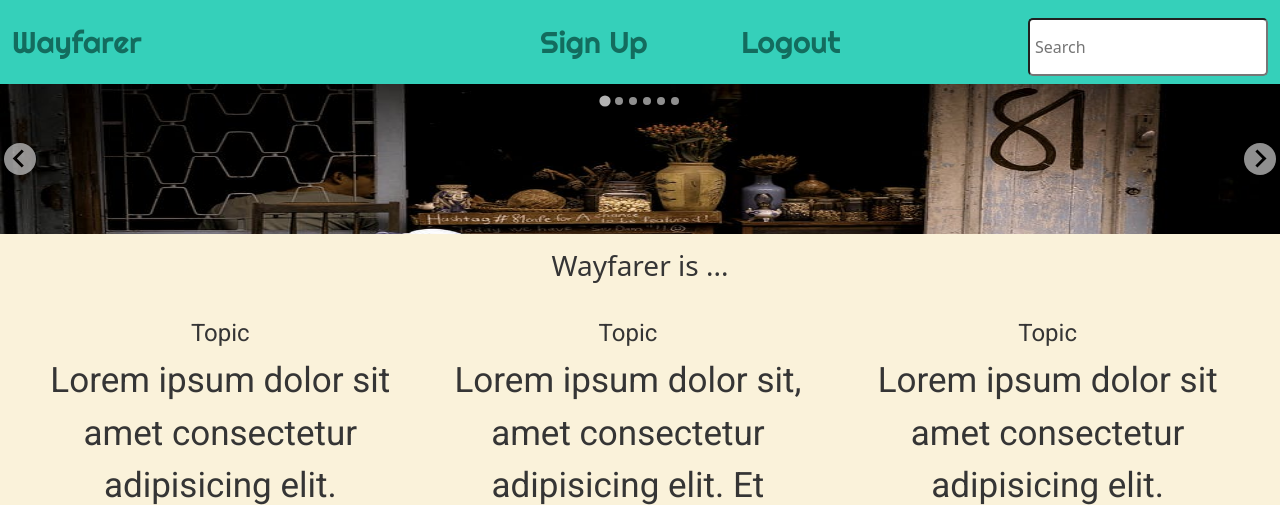
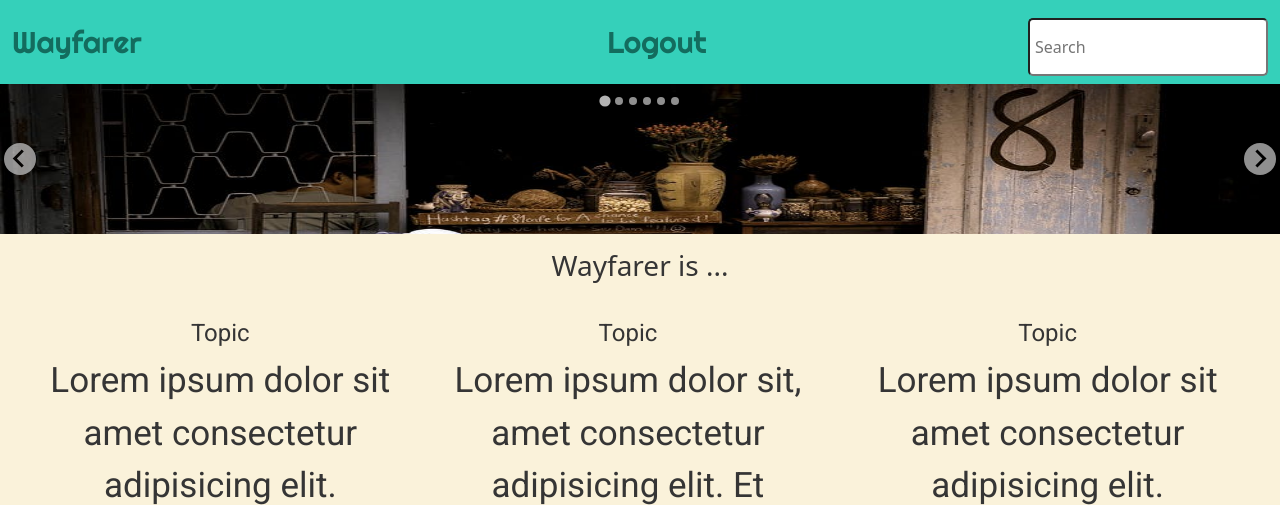
Before and after one commit to justnyc187/wayfarerProject, a Django app: page / in a window 1280 px wide; the page is wider, and only the part inside the window is pictured. Shown: the top 505 px of that part. Run offline with Django 3.2, Linux system fonts and the light colour scheme; the visitor is signed in with stand-in values (Sample User, id 1).

Commit message:
removed signup in authenticated login users

```diff
--- a/main_app/templates/base.html
+++ b/main_app/templates/base.html
@@ -32,9 +32,6 @@
       <nav class="navbar is-black" role="navigation" aria-label="main navigation">
         <div class="navbar-brand col-4">
           <a class="navbar-item" href="/">Wayfarer</a>
-        </div>
-        <div>
-          <a class="navbar-item" href="{%url 'signup'%}">Sign Up</a>
         </div>
         <div>
           <a class="navbar-item" href="{% url 'logout' %}">Logout</a>
```
